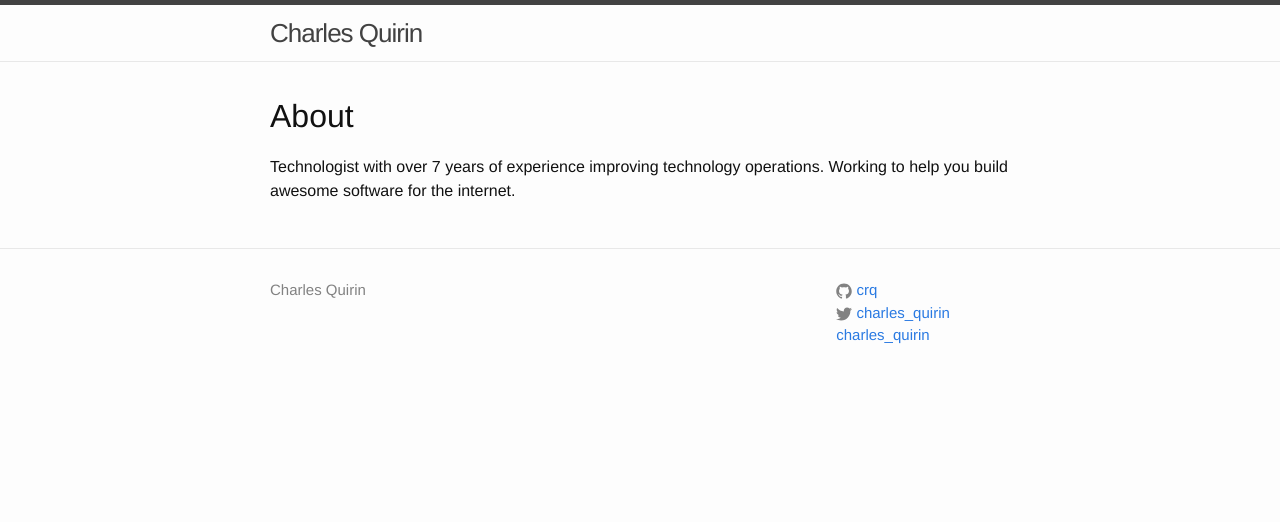
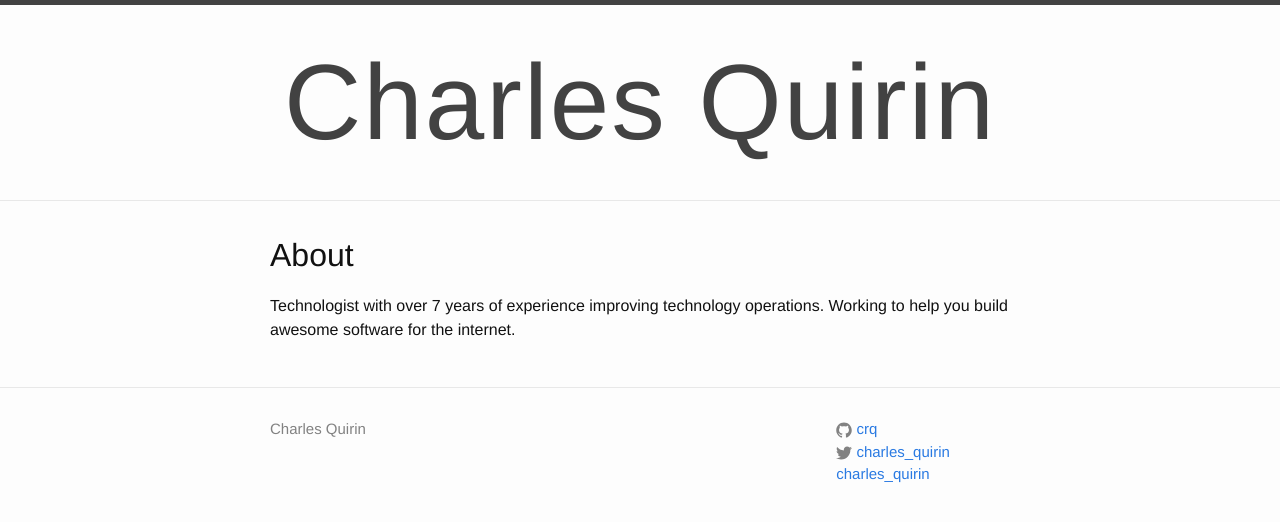
Before and after one commit to crq/crq.github.io, a Jekyll site: the page built from index.html, in a window 1280 px wide. Shown: the top 522 px of the page. Built offline with Jekyll 4.4.1, drawn with Linux system fonts in a browser that asks for light colours.

Commit message:
Style site header
- Remove navigation

```diff
--- a/_includes/header.html
+++ b/_includes/header.html
@@ -2,25 +2,9 @@
 
   <div class="wrapper">
 
-    <a class="site-title" href="{{ site.baseurl }}/">{{ site.title }}</a>
-
-    <nav class="site-nav">
-      <a href="#" class="menu-icon">
-        <svg viewBox="0 0 18 15">
-          <path fill="#424242" d="M18,1.484c0,0.82-0.665,1.484-1.484,1.484H1.484C0.665,2.969,0,2.304,0,1.484l0,0C0,0.665,0.665,0,1.484,0 h15.031C17.335,0,18,0.665,18,1.484L18,1.484z"/>
-          <path fill="#424242" d="M18,7.516C18,8.335,17.335,9,16.516,9H1.484C0.665,9,0,8.335,0,7.516l0,0c0-0.82,0.665-1.484,1.484-1.484 h15.031C17.335,6.031,18,6.696,18,7.516L18,7.516z"/>
-          <path fill="#424242" d="M18,13.516C18,14.335,17.335,15,16.516,15H1.484C0.665,15,0,14.335,0,13.516l0,0 c0-0.82,0.665-1.484,1.484-1.484h15.031C17.335,12.031,18,12.696,18,13.516L18,13.516z"/>
-        </svg>
-      </a>
-
-      <div class="trigger">
-        {% for my_page in site.pages %}
-          {% if my_page.title %}
-          <a class="page-link" href="{{ my_page.url | prepend: site.baseurl }}">{{ my_page.title }}</a>
-          {% endif %}
-        {% endfor %}
-      </div>
-    </nav>
+    <div class="site-title-wrapper">
+      <h1 class="site-title">{{ site.title }}</h1>
+    </div>
 
   </div>
 
--- a/_sass/_layout.scss
+++ b/_sass/_layout.scss
@@ -11,12 +11,12 @@
 }
 
 .site-title {
-    font-size: 26px;
-    font-weight: 300;
-    line-height: 56px;
-    letter-spacing: -1px;
-    margin-bottom: 0;
-    float: left;
+    font-size: 107px;
+    font-weight: 500;
+    line-height: 95px;
+    letter-spacing: 2px;
+    margin-top: 50px;
+    margin-bottom: 50px;
 
     &,
     &:visited {
@@ -24,75 +24,9 @@
     }
 }
 
-.site-nav {
-    float: right;
-    line-height: 56px;
-
-    .menu-icon {
-        display: none;
-    }
-
-    .page-link {
-        color: $text-color;
-        line-height: $base-line-height;
-
-        // Gaps between nav items, but not on the last one
-        &:not(:last-child) {
-            margin-right: 20px;
-        }
-    }
-
-    @include media-query($on-palm) {
-        position: absolute;
-        top: 9px;
-        right: $spacing-unit / 2;
-        background-color: $background-color;
-        border: 1px solid $grey-color-light;
-        border-radius: 5px;
-        text-align: right;
-
-        .menu-icon {
-            display: block;
-            float: right;
-            width: 36px;
-            height: 26px;
-            line-height: 0;
-            padding-top: 10px;
-            text-align: center;
-
-            > svg {
-                width: 18px;
-                height: 15px;
-
-                path {
-                    fill: $grey-color-dark;
-                }
-            }
-        }
-
-        .trigger {
-            clear: both;
-            display: none;
-        }
-
-        &:hover .trigger {
-            display: block;
-            padding-bottom: 5px;
-        }
-
-        .page-link {
-            display: block;
-            padding: 5px 10px;
-
-            &:not(:last-child) {
-                margin-right: 0;
-            }
-            margin-left: 20px;
-        }
-    }
+.site-title-wrapper {
+  text-align: center;
 }
-
-
 
 /**
  * Site footer
```
